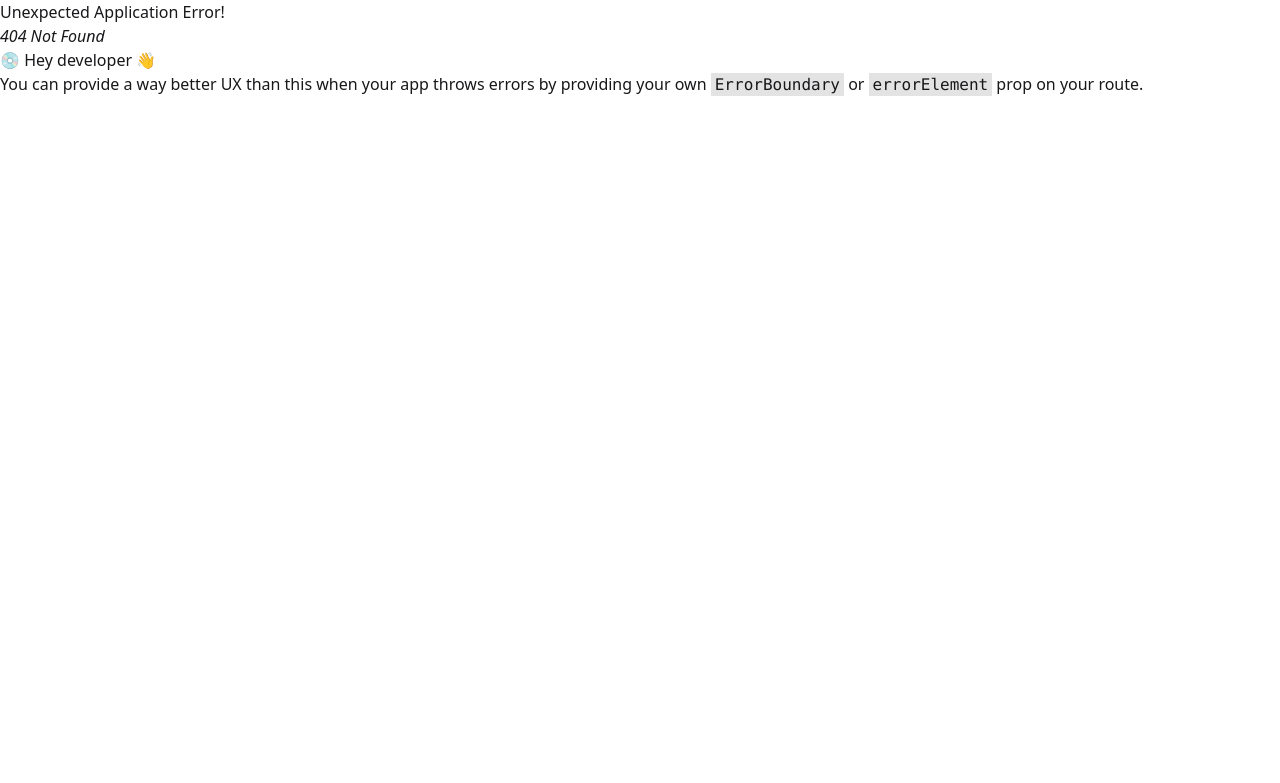
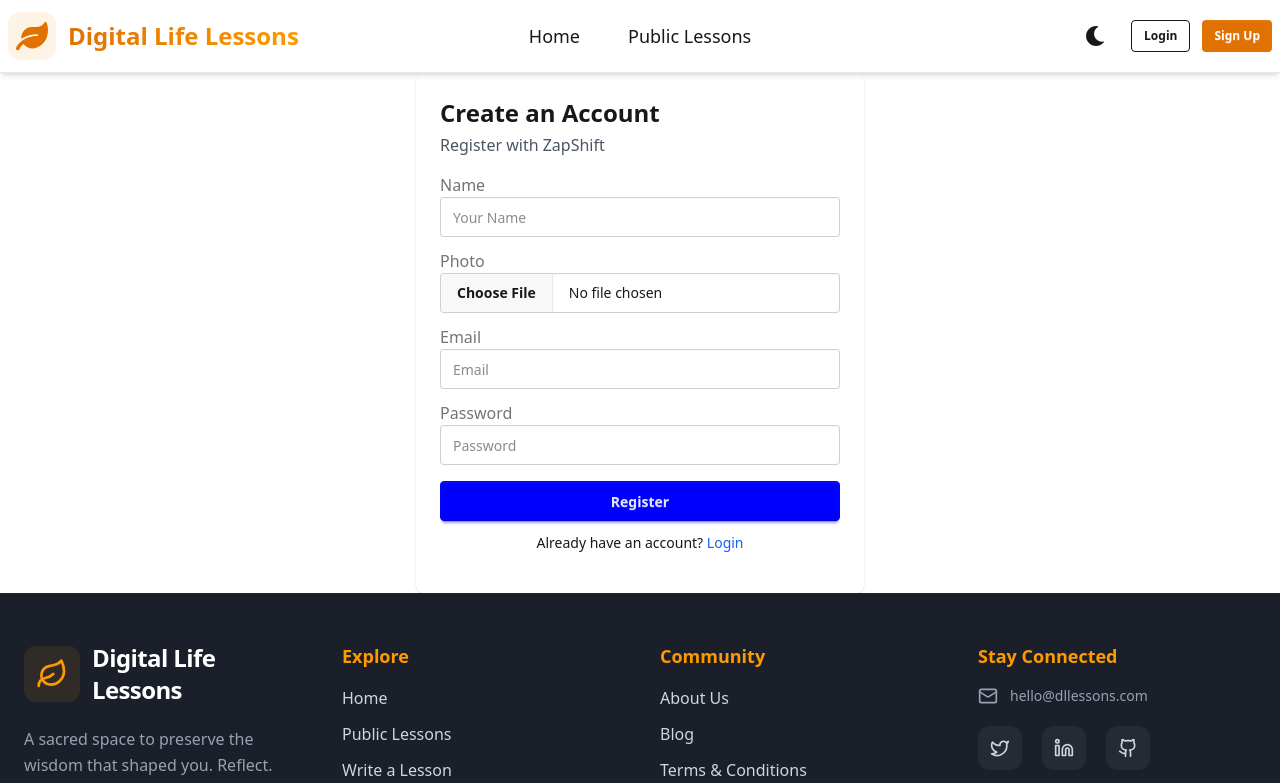
Before and after one commit to ashqrRhmn101/digital-life-client, a React (Vite) app: page /register in a window 1280 px wide. Before the commit this address had no page. Shown: the top 783 px of the page. Built offline with nearby package versions, Linux system fonts and the light colour scheme; no server answers.

Commit message:
Register from implement

```diff
--- a/package.json
+++ b/package.json
@@ -11,10 +11,12 @@
   },
   "dependencies": {
     "@tailwindcss/vite": "^4.1.17",
+    "axios": "^1.13.2",
     "firebase": "^12.6.0",
     "lucide-react": "^0.556.0",
     "react": "^19.2.0",
     "react-dom": "^19.2.0",
+    "react-hook-form": "^7.68.0",
     "react-icons": "^5.5.0",
     "react-router": "^7.10.1",
     "react-router-dom": "^7.10.1",
--- /dev/null
+++ b/src/Pages/Auth/Login/Login.jsx
@@ -0,0 +1,11 @@
+import React from 'react';
+
+const Login = () => {
+    return (
+        <div>
+
+        </div>
+    );
+};
+
+export default Login;
--- a/src/Pages/Auth/Register/Register.jsx
+++ b/src/Pages/Auth/Register/Register.jsx
@@ -0,0 +1,137 @@
+import React from "react";
+import { useForm } from "react-hook-form";
+import { Link, useLocation, useNavigate } from "react-router";
+import axios from "axios";
+import useAuth from "../../../Hooks/useAuth";
+// import useAuth from "../../Hooks/useAuth";
+// import SocialLogin from "./SocialLogin";
+
+const Register = () => {
+  const {
+    register,
+    handleSubmit,
+    formState: { errors },
+  } = useForm();
+
+  const { registerUser, userProfile } = useAuth();
+  const navigate = useNavigate();
+  const location = useLocation();
+
+  const handleRegister = async (data) => {
+    try {
+      const profileImg = data.file[0];
+
+      // 1️⃣ Create Account (Firebase)
+      const result = await registerUser(data.email, data.password);
+      console.log("User created:", result.user);
+
+      // 2️⃣ Upload image to ImgBB
+      const formData = new FormData();
+      formData.append("image", profileImg);
+
+      const imgURL = `https://api.imgbb.com/1/upload?key=${
+        import.meta.env.VITE_image_host_key
+      }`;
+
+      const res = await axios.post(imgURL, formData);
+      const photoURL = res.data.data.url;
+
+      // 3️⃣ Update Firebase User Profile
+      const userProfileData = {
+        displayName: data.name,
+        photoURL: photoURL,
+      };
+
+      await userProfile(userProfileData);
+      console.log("User profile updated");
+
+      // 4️⃣ Redirect
+      navigate(location.state || "/");
+    } catch (error) {
+      console.error("Registration Error:", error.message);
+    }
+  };
+
+  return (
+    <div className="max-w-md mx-auto p-6 shadow rounded-lg bg-white">
+      <form onSubmit={handleSubmit(handleRegister)}>
+        <fieldset>
+          <h2 className="text-2xl font-bold mb-1">Create an Account</h2>
+          <p className="text-gray-600 mb-4">Register with ZapShift</p>
+
+          {/* Name */}
+          <label className="label">Name</label>
+          <input
+            type="text"
+            {...register("name", { required: true })}
+            className="input input-bordered w-full"
+            placeholder="Your Name"
+          />
+          {errors.name && <p className="text-red-500 text-sm">Name is required</p>}
+
+          {/* Photo */}
+          <label className="label mt-3">Photo</label>
+          <input
+            type="file"
+            {...register("file", { required: true })}
+            className="file-input file-input-bordered w-full"
+          />
+          {errors.file && <p className="text-red-500 text-sm">Photo is required</p>}
+
+          {/* Email */}
+          <label className="label mt-3">Email</label>
+          <input
+            type="email"
+            {...register("email", { required: true })}
+            className="input input-bordered w-full"
+            placeholder="Email"
+          />
+          {errors.email && <p className="text-red-500 text-sm">Email is required</p>}
+
+          {/* Password */}
+          <label className="label mt-3">Password</label>
+          <input
+            type="password"
+            {...register("password", {
+              required: true,
+              minLength: 6,
+              pattern:
+                /^(?=.*[a-z])(?=.*[A-Z])(?=.*\d)(?=.*[!@#$%^&*()_\-+={}[\]|\\:;"'<>,.?/~`]).{8,}$/,
+            })}
+            className="input input-bordered w-full"
+            placeholder="Password"
+          />
+          {errors.password?.type === "required" && (
+            <p className="text-red-500 text-sm">Password is required</p>
+          )}
+          {errors.password?.type === "minLength" && (
+            <p className="text-red-500 text-sm">
+              Must be at least 6 characters
+            </p>
+          )}
+          {errors.password?.type === "pattern" && (
+            <p className="text-red-500 text-sm">
+              Must include uppercase, lowercase, number & special character
+            </p>
+          )}
+
+          {/* Submit Button */}
+          <button className="btn btn-primary w-full mt-4">Register</button>
+
+          <p className="text-sm text-center mt-3">
+            Already have an account?{" "}
+            <Link to="/login" state={location.state} className="text-blue-600">
+              Login
+            </Link>
+          </p>
+        </fieldset>
+      </form>
+
+      <div className="mt-4">
+        {/* <SocialLogin /> */}
+      </div>
+    </div>
+  );
+};
+
+export default Register;
--- a/src/Router/Router.jsx
+++ b/src/Router/Router.jsx
@@ -1,6 +1,8 @@
 import { createBrowserRouter } from "react-router";
 import RootLayout from "../Layout/RootLayout";
 import Home from "../Pages/Home/Home";
+import Login from "../Pages/Auth/Login/Login";
+import Register from "../Pages/Auth/Register/Register";
 
 const router = createBrowserRouter([
   {
@@ -11,6 +13,14 @@ const router = createBrowserRouter([
         index: true,
         Component: Home,
       },
+      {
+        path: "/login",
+        Component: Login,
+      },
+      {
+        path: "/register",
+        Component: Register,
+      },
     ],
   },
 ]);
--- a/src/main.jsx
+++ b/src/main.jsx
@@ -3,9 +3,12 @@ import { createRoot } from "react-dom/client";
 import "./index.css";
 import { RouterProvider } from "react-router";
 import router from "./Router/Router.jsx";
+import AuthProvider from "./Contexts/AuthProvider.jsx";
 
 createRoot(document.getElementById("root")).render(
   <StrictMode>
-    <RouterProvider router={router}></RouterProvider>
+    <AuthProvider>
+      <RouterProvider router={router}></RouterProvider>
+    </AuthProvider>
   </StrictMode>
 );
```
Also changed, not shown: 1 other file (tests, documents, lock files or other folders).
